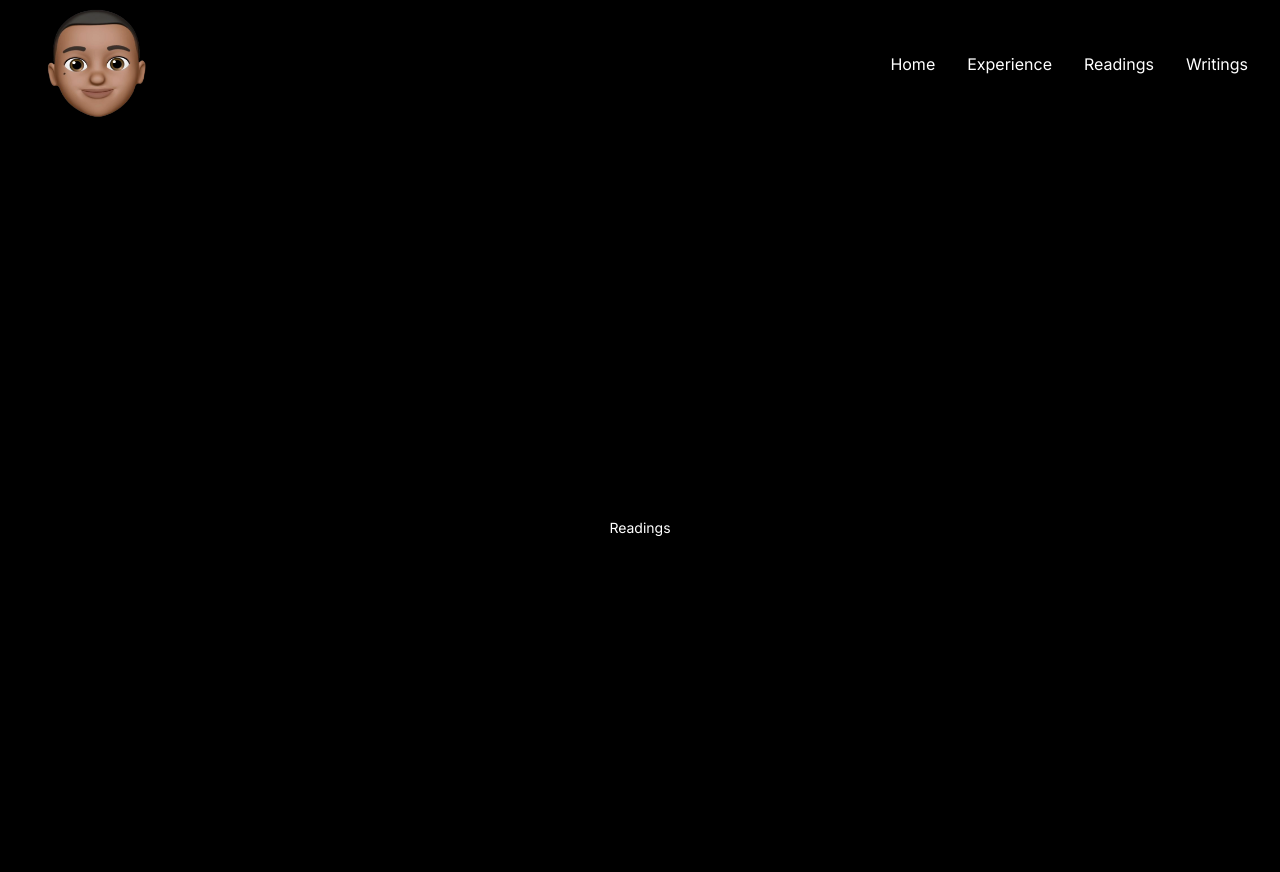
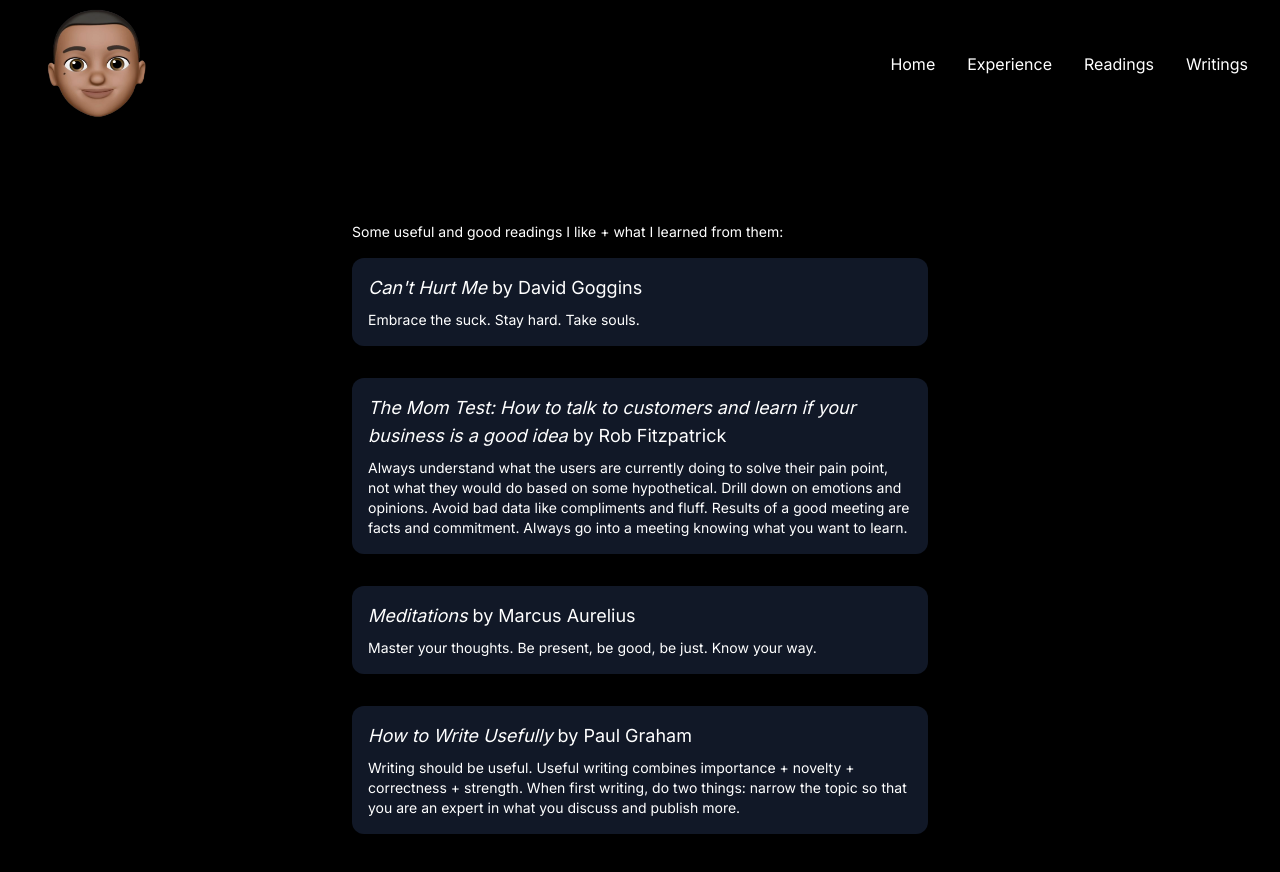
Before and after one commit to rohank36/website_new, a Next.js app: page /readings in a window 1280 px wide. Shown: the top 872 px of the page. Built offline with nearby package versions, Linux system fonts and the light colour scheme.

Commit message:
added readings page

```diff
--- /dev/null
+++ b/src/app/readings/ReadingsCard.tsx
@@ -0,0 +1,18 @@
+interface ReadingsCardProps {
+    title: string;
+    author: string;
+    description: string;
+}
+
+const ReadingsCard = ({title, author, description} : ReadingsCardProps) =>{
+    return(
+        <div className="w-full bg-gray-900 text-white rounded-xl hover:shadow-hover:-translate-y-1 hover:scale-110 duration-300">
+            <div className="p-4 space-y-2 line-clamp-8">
+                <h1 className="text-lg"><i>{title}</i> by {author}</h1>
+                <p className="text-sm">{description}</p>
+            </div>
+        </div>
+    );
+}
+
+export default ReadingsCard;
--- a/src/app/readings/page.tsx
+++ b/src/app/readings/page.tsx
@@ -1,5 +1,13 @@
 'use client'
 import Navbar from "../Navbar";
+import ReadingsCard from "./ReadingsCard";
+
+const cards = [
+    {title: "Can't Hurt Me", author:"David Goggins", description: "Embrace the suck. Stay hard. Take souls."},
+    {title: "The Mom Test: How to talk to customers and learn if your business is a good idea", author:"Rob Fitzpatrick", description: "Always understand what the users are currently doing to solve their pain point, not what they would do based on some hypothetical. Drill down on emotions and opinions. Avoid bad data like compliments and fluff. Results of a good meeting are facts and commitment. Always go into a meeting knowing what you want to learn."},
+    {title:"Meditations", author:"Marcus Aurelius", description:"Master your thoughts. Be present, be good, be just. Know your way."},
+    {title: "How to Write Usefully", author: "Paul Graham", description: "Writing should be useful. Useful writing combines importance + novelty + correctness + strength. When first writing, do two things: narrow the topic so that you are an expert in what you discuss and publish more."},
+  ];
 
 export default function Readings() {
   return (
@@ -7,7 +15,10 @@
       <Navbar />
       <div className="flex flex-col items-center justify-center text-white text-sm min-h-screen pb-8">
         <div className="flex flex-col items-start text-left max-w-xl space-y-4">
-          <p>Readings</p>
+          <p>Some useful and good readings I like + what I learned from them:</p>
+          <div className="w-full space-y-8">
+            {cards.map((card, index) => ( <ReadingsCard key={index} title={card.title} author={card.author} description={card.description}/>))}
+          </div>
         </div>
       </div>
     </div>
```
